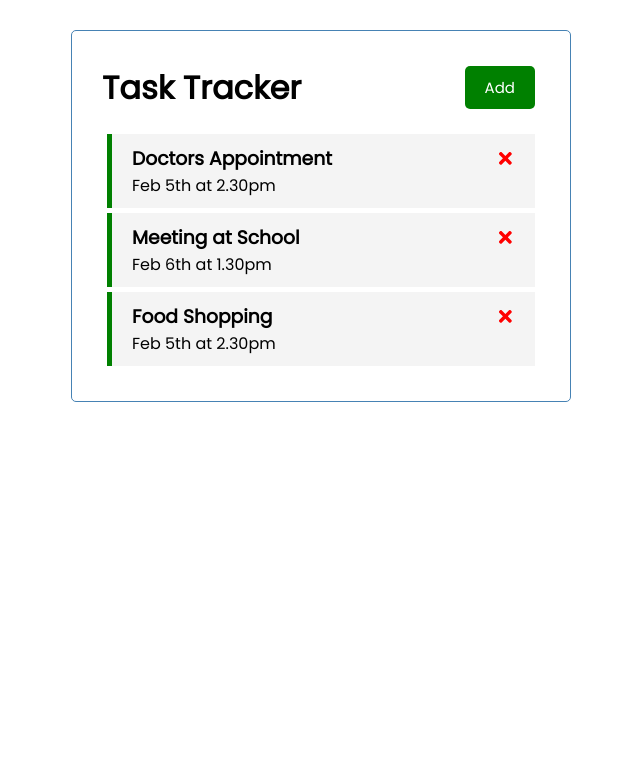
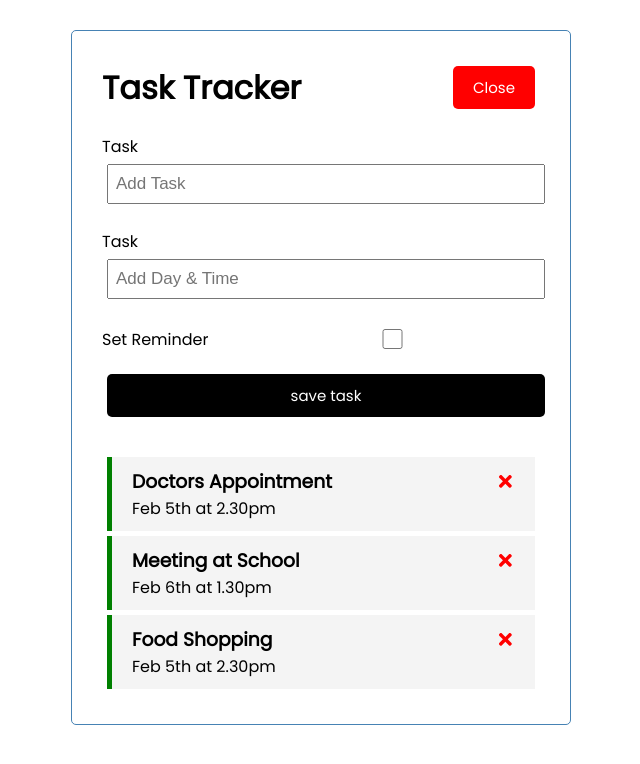
Before and after one commit to TechMi97/react-task-tracker, a React (Create React App) app: page / in a window 1280 px wide. Both pictures are taken after a click on the button "Add". Shown: the top 764 px of the page, without its empty margins (319-959 px from the left). Built offline with nearby package versions, Linux system fonts and the light colour scheme.

Commit message:
Till toggle button before yarn build at 1.19.27

```diff
--- a/src/App.js
+++ b/src/App.js
@@ -1,8 +1,12 @@
 
 import Header from './components/Header'
 import Tasks from './components/Tasks'
+import AddTask from './components/AddTask'
+
 import { useState } from "react"
 const  App = () => {
+  const [showAddTask, setShowAddTask] = useState
+  (false)
   const [tasks, setTasks] = useState(
     [
         {
@@ -26,6 +30,17 @@
     ]
 )
 
+
+//Add Task
+
+const addTask = (task) => {
+  const id = Math.floor(Math.random()*10000) + 1
+  const newTask = {id, ...task}
+  setTasks([...tasks, newTask])
+}
+
+
+
 //Delete Task
 
 const deleteTask = (id) => {
@@ -40,7 +55,9 @@
 
   return (
     <div className="container">
-     <Header />
+     <Header onAdd={() => setShowAddTask
+      (!showAddTask)} showAdd={showAddTask}/>
+     {showAddTask && <AddTask onAdd={addTask}/>}
      {tasks.length > 0 ? <Tasks tasks={tasks} onDelete={deleteTask} onToggle = {toggleReminder}/>:
      'No Tasks To show'}
     </div>
--- /dev/null
+++ b/src/components/AddTask.js
@@ -0,0 +1,49 @@
+import { useState } from "react"
+
+ const AddTask = ({ onAdd }) => {
+    const [text, setText] = useState('')
+    const [day, setDay] = useState('')
+    const [reminder, setReminder] = useState(false)
+
+    const onSubmit = (e) => {
+        e.preventDefault()
+        if(!text){
+            alert('Please add a task')
+            return
+        }
+        onAdd({text, day, reminder})
+        setText('')
+        setDay('')
+        setReminder(false)
+    }
+
+    return (
+    <form className='add-form' onSubmit={onSubmit}>
+     <div className="form-control">
+        <label>Task </label>
+        <input type="text" placeholder="Add Task"
+        value={text} onChange={(e) => setText(e.target.
+        value)}
+        />
+    </div>
+     <div className="form-control">
+        <label>Task </label>
+        <input type="text" placeholder="Add Day & Time"
+         value={day} onChange={(e) => setDay(e.target.
+            value)}/>
+    </div>
+     <div className="form-control form-control-check">
+        <label>Set Reminder </label>
+        <input type="checkbox"
+        checked={reminder}
+        value={reminder}
+         onChange={(e) => setReminder(e.currentTarget.checked
+        )} />
+    </div>
+    <input type="submit" value='save task'
+    className="btn btn-block"/>
+
+    </form>
+  )
+}
+export default AddTask
--- a/src/components/Header.js
+++ b/src/components/Header.js
@@ -1,16 +1,13 @@
 import PropTypes from 'prop-types'
 import Button from './Button'
 
-const Header = ({title}) => {
-    const onClick = () => {
-        console.log('click')
-    }
+const Header = ({title, onAdd, showAdd}) => {
 
 
     return (
         <header className='header'>
             <h1>{title}</h1>
-            <Button color="green" text="Add" onClick={onClick}/>
+            <Button color={showAdd? 'red' : 'green'} text={showAdd ? 'Close' : 'Add'} onClick={onAdd}/>
         </header>
     )
 }
```
